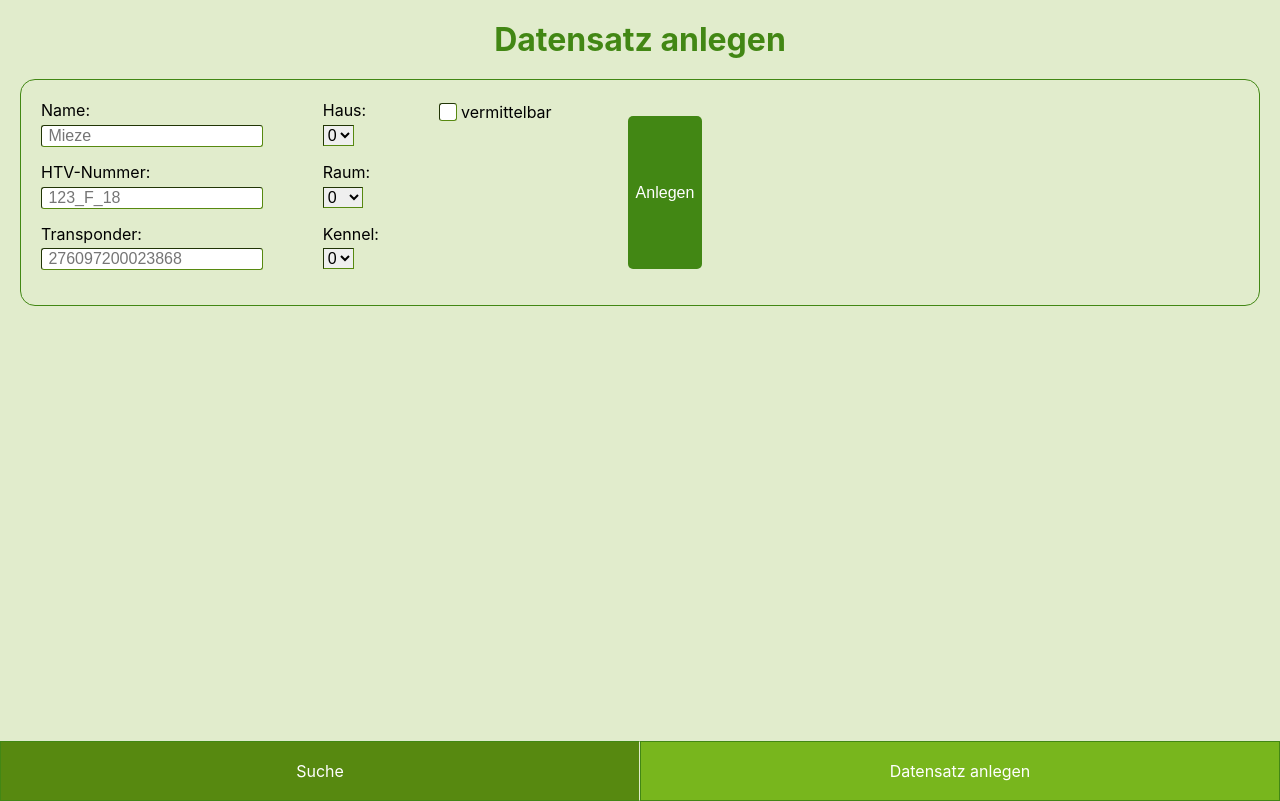
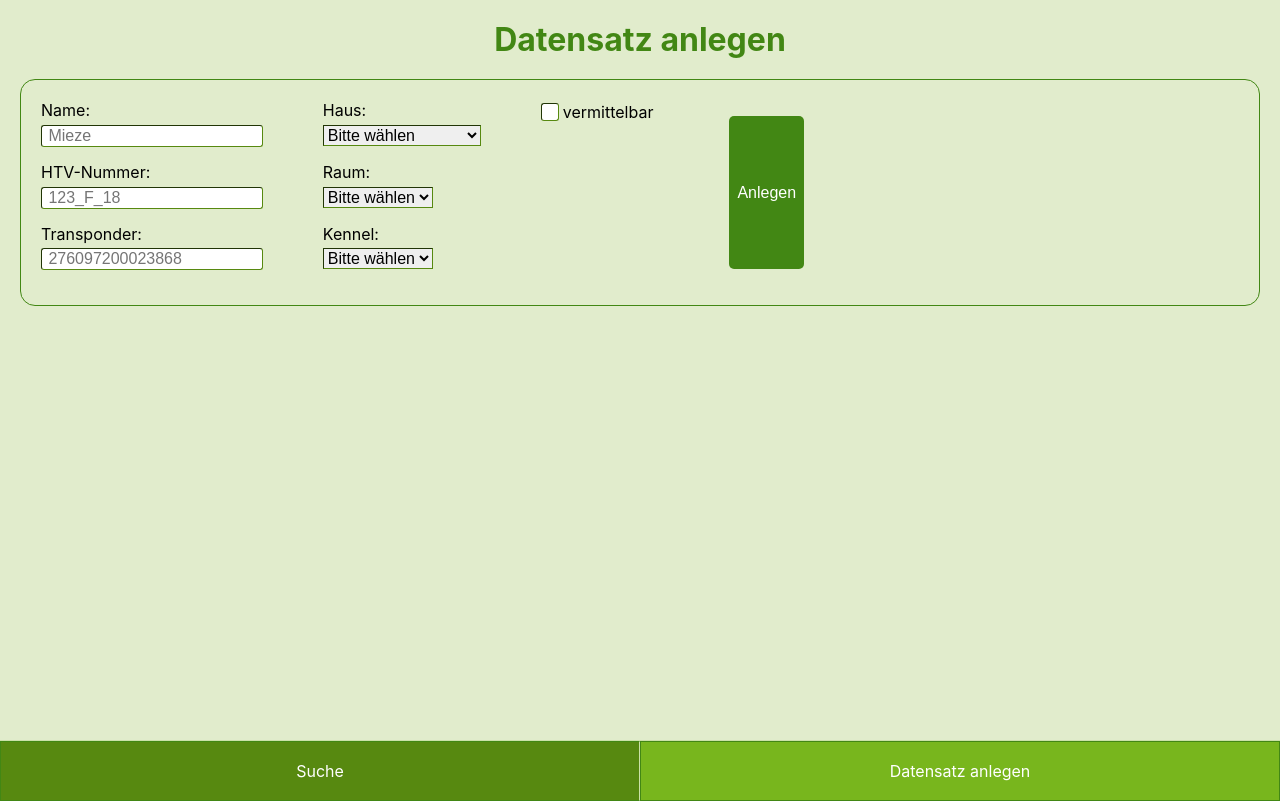
Before and after one commit to FreyaElisabeth/Katzenhaus-digital, a React (Create React App) app: page /dataSetCreation in a window 1280 px wide. Built offline with nearby package versions, Linux system fonts and the light colour scheme.

Commit message:
Implement interdependent selects

```diff
--- a/src/components/App.js
+++ b/src/components/App.js
@@ -2,6 +2,7 @@ import React, { Component } from 'react'
 import { BrowserRouter as Router, Route, NavLink } from 'react-router-dom'
 import styled from 'styled-components'
 import {
+  paleprimary,
   palestprimary,
   brightprimary,
   darkerprimary,
@@ -100,28 +101,25 @@ const dataSets = [
 ]
 
 const locationData = {
-  'Bitte wählen': { '-': ['-'] },
   'Altes Katzenhaus': {
-    'Bitte wählen': '-',
-    'Raum 1': { 'Bitte wählen': '', 1: 1, 2: 2, 3: 3, 4: 4, 5: 5, 6: 6 },
-    'Raum 2': { 'Bitte wählen': '', 1: 1, 2: 2, 3: 3, 4: 4, 5: 5, 6: 6 },
-    'Raum 3': { 'Bitte wählen': '', 1: 1, 2: 2, 3: 3, 4: 4, 5: 5, 6: 6 },
-    'Raum 4': { 'Bitte wählen': '', 1: 1, 2: 2, 3: 3, 4: 4, 5: 5, 6: 6 },
-    'Raum 5': { 'Bitte wählen': '', 1: 1, 2: 2, 3: 3, 4: 4, 5: 5, 6: 6 },
-    'Raum 6': { 'Bitte wählen': '', 1: 1, 2: 2, 3: 3, 4: 4, 5: 5, 6: 6 },
-    Außengehege: { 'Bitte wählen': '', 1: 1, 2: 2, 3: 3, 4: 4, 5: 5, 6: 6 },
+    'Raum 1': { 1: 1, 2: 2, 3: 3, 4: 4, 5: 5, 6: 6 },
+    'Raum 2': { 1: 1, 2: 2, 3: 3, 4: 4, 5: 5, 6: 6 },
+    'Raum 3': { 1: 1, 2: 2, 3: 3, 4: 4, 5: 5, 6: 6 },
+    'Raum 4': { 1: 1, 2: 2, 3: 3, 4: 4, 5: 5, 6: 6 },
+    'Raum 5': { 1: 1, 2: 2, 3: 3, 4: 4, 5: 5, 6: 6 },
+    'Raum 6': { 1: 1, 2: 2, 3: 3, 4: 4, 5: 5, 6: 6 },
+    Außengehege: { 1: 1, 2: 2, 3: 3, 4: 4, 5: 5, 6: 6 },
     Küche: { '-': '-' }
   },
   'Neues Katzenhaus': {
-    'Bitte wählen': '-',
-    'Raum 1': { 'Bitte wählen': '', 1: 1, 2: 2, 3: 3, 4: 4, 5: 5, 6: 6 },
-    'Raum 2': { 'Bitte wählen': '', 1: 1, 2: 2, 3: 3, 4: 4, 5: 5, 6: 6 },
-    'Raum 3': { 'Bitte wählen': '', 1: 1, 2: 2, 3: 3, 4: 4, 5: 5, 6: 6 },
-    'Raum 4': { 'Bitte wählen': '', 1: 1, 2: 2, 3: 3, 4: 4, 5: 5, 6: 6 },
-    'Raum 5': { 'Bitte wählen': '', 1: 1, 2: 2, 3: 3, 4: 4, 5: 5, 6: 6 },
-    'Raum 6': { 'Bitte wählen': '', 1: 1, 2: 2, 3: 3, 4: 4, 5: 5, 6: 6 },
-    'Raum 7': { 'Bitte wählen': '', 1: 1, 2: 2, 3: 3, 4: 4, 5: 5, 6: 6 },
-    'Raum 8': { 'Bitte wählen': '', 1: 1, 2: 2, 3: 3, 4: 4, 5: 5, 6: 6 },
+    'Raum 1': { 1: 1, 2: 2, 3: 3, 4: 4, 5: 5, 6: 6 },
+    'Raum 2': { 1: 1, 2: 2, 3: 3, 4: 4, 5: 5, 6: 6 },
+    'Raum 3': { 1: 1, 2: 2, 3: 3, 4: 4, 5: 5, 6: 6 },
+    'Raum 4': { 1: 1, 2: 2, 3: 3, 4: 4, 5: 5, 6: 6 },
+    'Raum 5': { 1: 1, 2: 2, 3: 3, 4: 4, 5: 5, 6: 6 },
+    'Raum 6': { 1: 1, 2: 2, 3: 3, 4: 4, 5: 5, 6: 6 },
+    'Raum 7': { 1: 1, 2: 2, 3: 3, 4: 4, 5: 5, 6: 6 },
+    'Raum 8': { 1: 1, 2: 2, 3: 3, 4: 4, 5: 5, 6: 6 },
     Spielzimmer: { '-': '-' },
     Büro: { '-': '-' },
     Umkleide: { '-': '-' }
@@ -135,7 +133,6 @@ export default class App extends Component {
     idInput: '',
     transponderNrInput: '',
     houseInput: '',
-    house2Input: '',
     roomInput: '',
     kennelInput: '',
     adoptableCheckbox: false
@@ -183,6 +180,7 @@ export default class App extends Component {
                 displayValueSelectHouse={houseInput}
                 displayValueSelectRoom={roomInput}
                 displayValueSelectKennel={kennelInput}
+                locationOptions={locationData}
               />
             )}
           />
@@ -331,7 +329,7 @@ const Wrapper = styled.main`
 
   nav {
     display: flex;
-    border-top: 1px solid ${palestprimary};
+    border-top: 1px solid ${paleprimary};
 
     a:any-link {
       text-decoration: none;
@@ -344,7 +342,7 @@ const Wrapper = styled.main`
       height: 60px;
       width: 100%;
       &:first-child {
-        border-right: 1px solid ${palestprimary};
+        border-right: 1px solid ${paleprimary};
       }
 
       &.active {
--- a/src/components/ui/ConditionalSelect.js
+++ b/src/components/ui/ConditionalSelect.js
@@ -11,6 +11,7 @@ export default class ConditionalSelect extends Component {
       <label htmlFor={name}>
         {label}
         <StyledSelect name={name} onChange={onChange} value={displayValue}>
+          <option value="">Bitte wählen</option>
           {subset && this.renderOptions(options[subset])}
         </StyledSelect>
       </label>
--- a/src/components/ui/DataSetCreationForm.js
+++ b/src/components/ui/DataSetCreationForm.js
@@ -3,6 +3,7 @@ import PropTypes from 'prop-types'
 
 import Input from './Input'
 import Select from './Select'
+import ConditionalSelect from './ConditionalSelect'
 import Button from './Button'
 import Checkbox from './Checkbox'
 import FormWrapper from '../Wrappers/FormWrapper'
@@ -43,7 +44,8 @@ export default class DataSetCreationForm extends Component {
       displayValueCheckboxAdoptable,
       displayValueSelectHouse,
       displayValueSelectRoom,
-      displayValueSelectKennel
+      displayValueSelectKennel,
+      locationOptions
     } = this.props
 
     return (
@@ -75,36 +77,25 @@ export default class DataSetCreationForm extends Component {
           <Select
             onChange={onChange}
             name="house"
-            options={['Neues Katzenhaus', 'Altes Katzenhaus', 'Außengehege']}
+            options={locationOptions}
             label="Haus: "
             displayValue={displayValueSelectHouse}
           />
-          <Select
+          <ConditionalSelect
+            name="room"
+            label="Raum: "
             onChange={onChange}
-            name="room"
-            options={[
-              'Spielzimmer',
-              1,
-              2,
-              3,
-              4,
-              5,
-              6,
-              7,
-              8,
-              'Krankenzimmer',
-              'Büro',
-              'Pausenraum'
-            ]}
-            label="Raum: "
             displayValue={displayValueSelectRoom}
+            options={locationOptions}
+            subset={displayValueSelectHouse}
           />
-          <Select
+          <ConditionalSelect
+            name="kennel"
+            label="Kennel: "
             onChange={onChange}
-            name="kennel"
-            options={[1, 2, 3, 4, 5, 6, 7, 8]}
-            label="Kennel: "
             displayValue={displayValueSelectKennel}
+            options={locationOptions[displayValueSelectHouse]}
+            subset={displayValueSelectRoom}
           />
         </div>
         <div>
--- a/src/components/ui/Select.js
+++ b/src/components/ui/Select.js
@@ -31,6 +31,7 @@ export default class Select extends Component {
       <label htmlFor={name}>
         {label}
         <StyledSelect name={name} onChange={onChange} value={displayValue}>
+          <option value="">Bitte wählen</option>
           {this.renderOptions(options)}
         </StyledSelect>
       </label>
```
